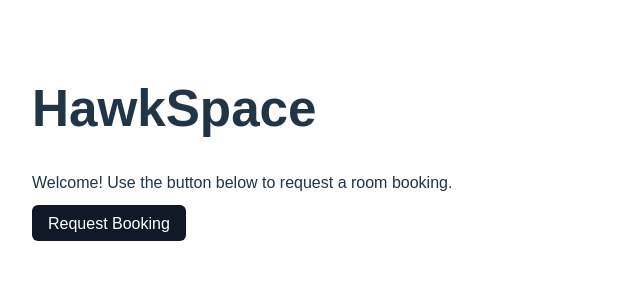
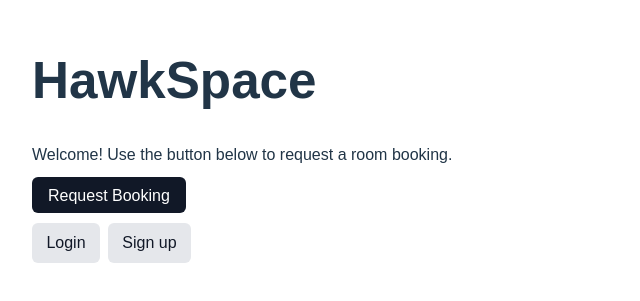
Before and after one commit to SawaabA/HawkSpace, a React (Vite) app in the folder web/: page / in a window 1280 px wide. Shown: the part 259-560 px from the top of the page, without its empty margins (0-640 px from the left). Built offline with nearby package versions, Linux system fonts and the light colour scheme; no server answers.

Commit message:
Update App.jsx

```diff
--- a/web/src/App.jsx
+++ b/web/src/App.jsx
@@ -13,6 +13,18 @@ function Home() {
                      padding: "0.6rem 1rem", borderRadius: 6, textDecoration: "none" }}>
         Request Booking
       </Link>
+      <div style={{ marginTop: "1rem", display: "flex", gap: "0.5rem" }}>
+        <Link to="/login"
+              style={{ background: "#e5e7eb", color: "#111827",
+                       padding: "0.5rem 0.9rem", borderRadius: 6, textDecoration: "none" }}>
+          Login
+        </Link>
+        <Link to="/signup"
+              style={{ background: "#e5e7eb", color: "#111827",
+                       padding: "0.5rem 0.9rem", borderRadius: 6, textDecoration: "none" }}>
+          Sign up
+        </Link>
+      </div>
     </div>
   );
 }
```
